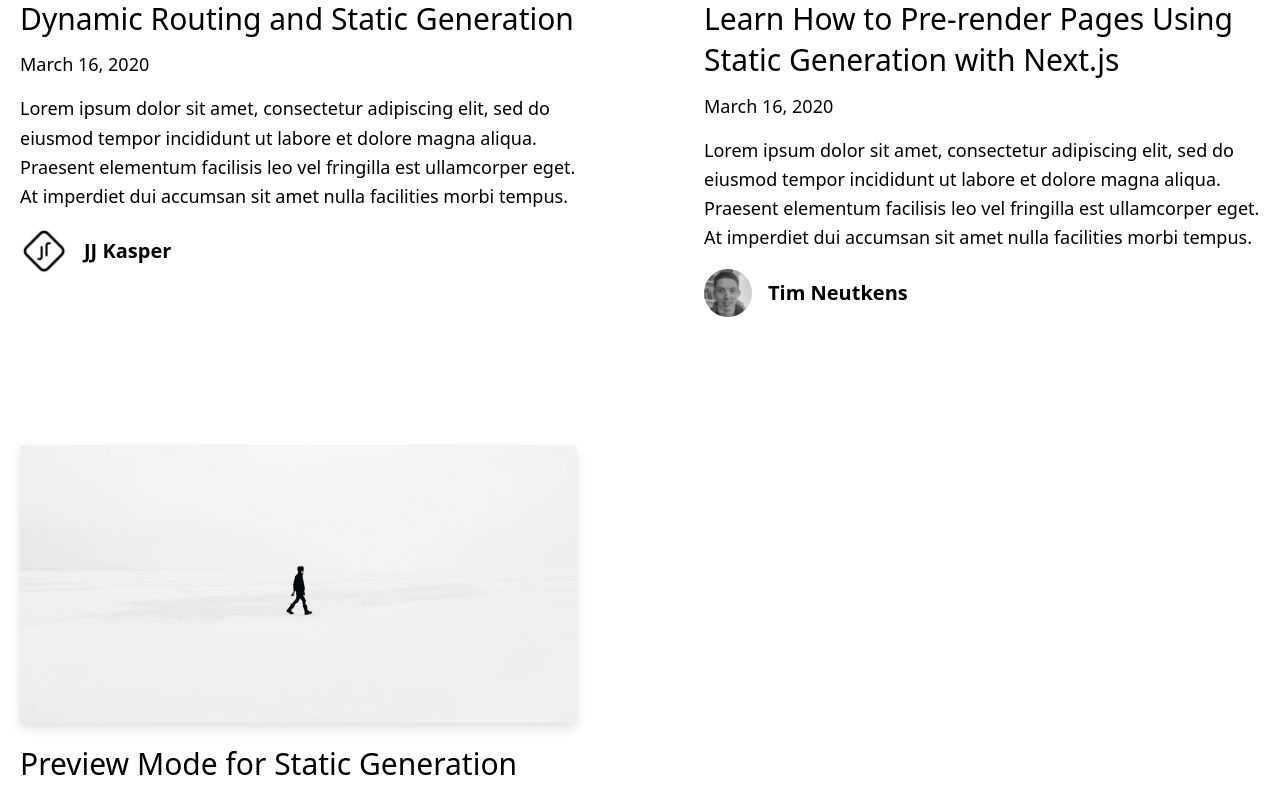
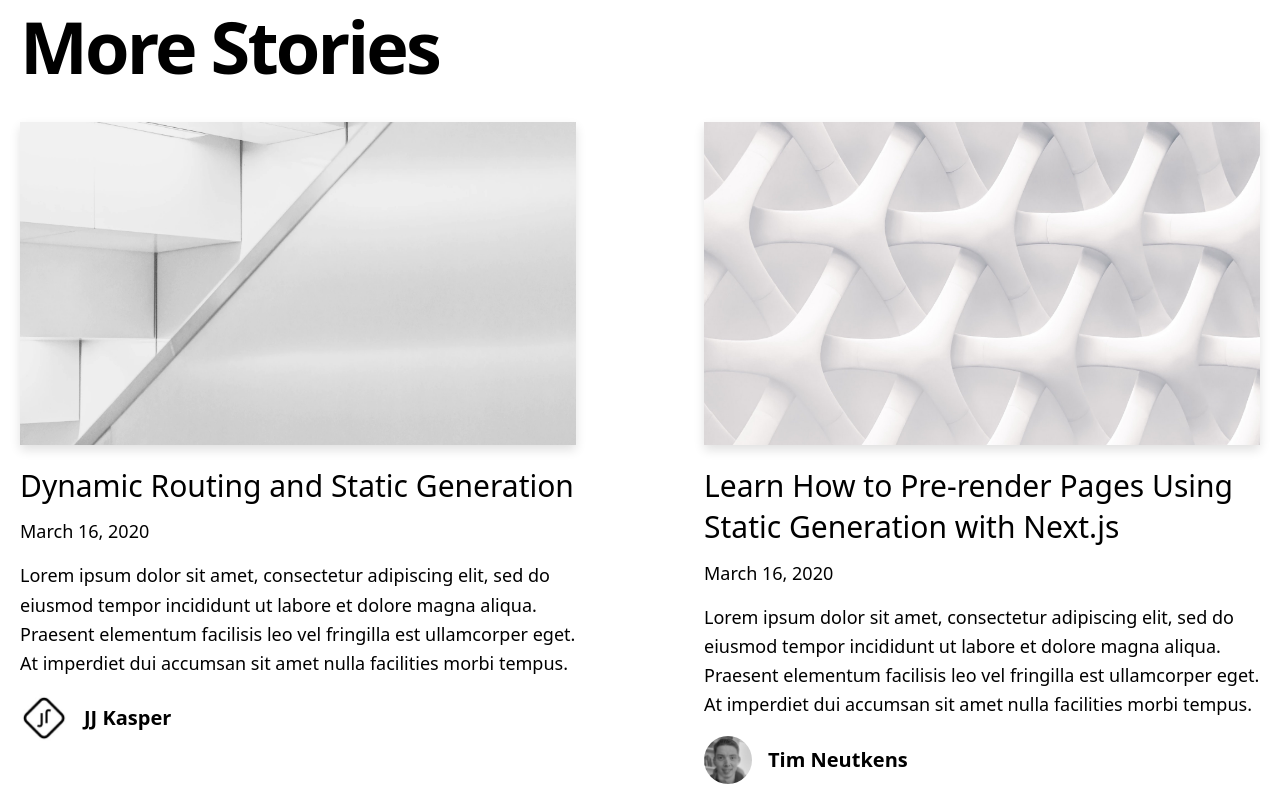
Before and after one commit to luk3skyw4lker/luk3skyw4lker-blog, a Next.js app: page / in a window 1280 px wide. Shown: the part 1240-2040 px from the top of the page. Built offline with nearby package versions, Linux system fonts and the light colour scheme.

Commit message:
[feat]: Add use of Next.js Image component

```diff
--- a/components/cover-image.tsx
+++ b/components/cover-image.tsx
@@ -1,5 +1,6 @@
 import cn from 'classnames';
 import Link from 'next/link';
+import Image from 'next/image';
 
 type Props = {
 	title: string;
@@ -9,13 +10,19 @@
 
 const CoverImage = ({ title, src, slug }: Props) => {
 	const image = (
-		<img
-			src={src}
-			alt={`Cover Image for ${title}`}
+		<div
 			className={cn('shadow-small', {
 				'hover:shadow-medium transition-shadow duration-200': slug
 			})}
-		/>
+		>
+			<Image
+				src={src}
+				alt={`Cover Image for ${title}`}
+				layout="responsive"
+				width="55"
+				height="32"
+			/>
+		</div>
 	);
 
 	return (
--- /dev/null
+++ b/next.config.js
@@ -0,0 +1,5 @@
+module.exports = {
+	images: {
+		domains: ['og-image.vercel.app']
+	}
+};
```
